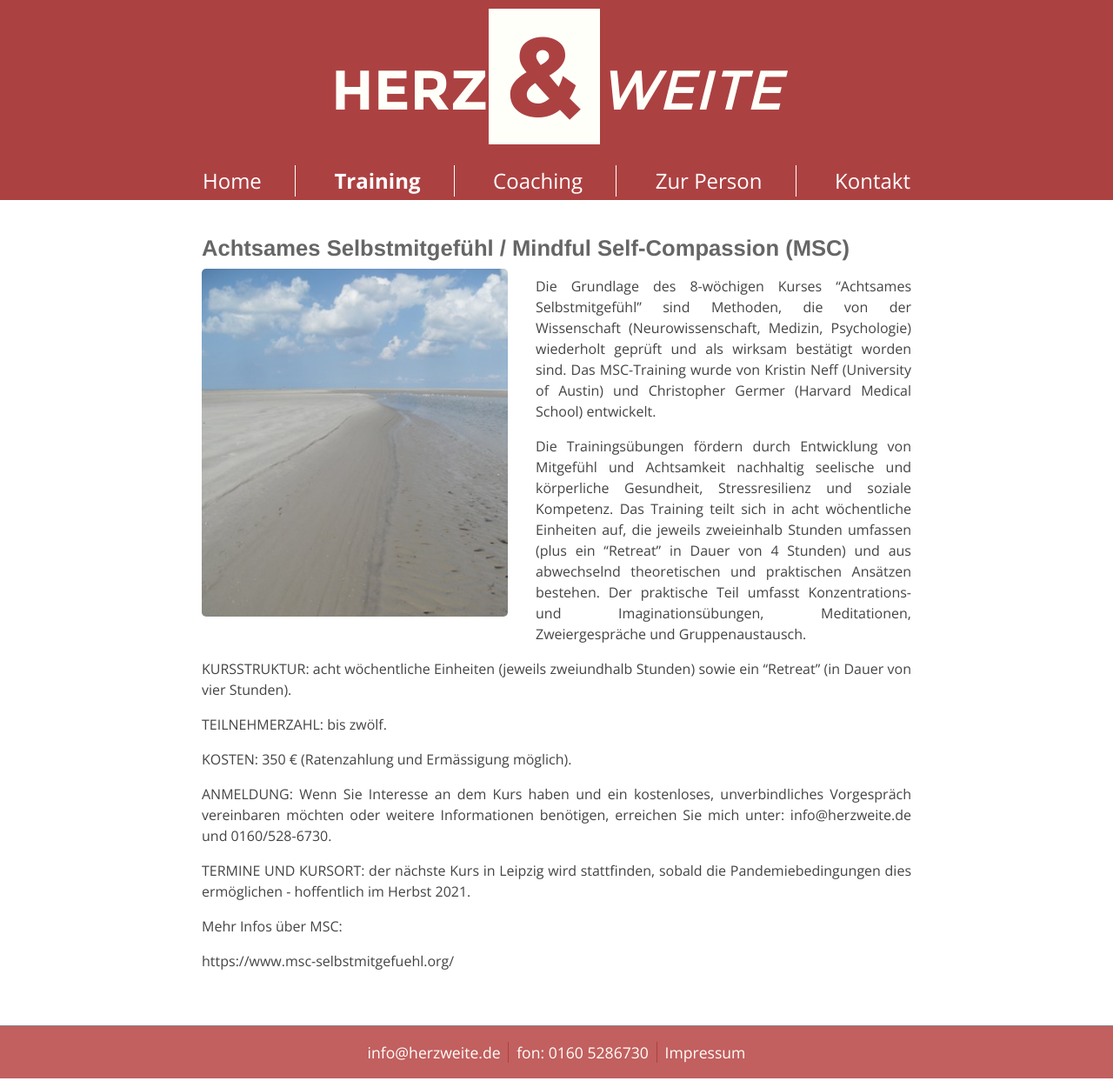
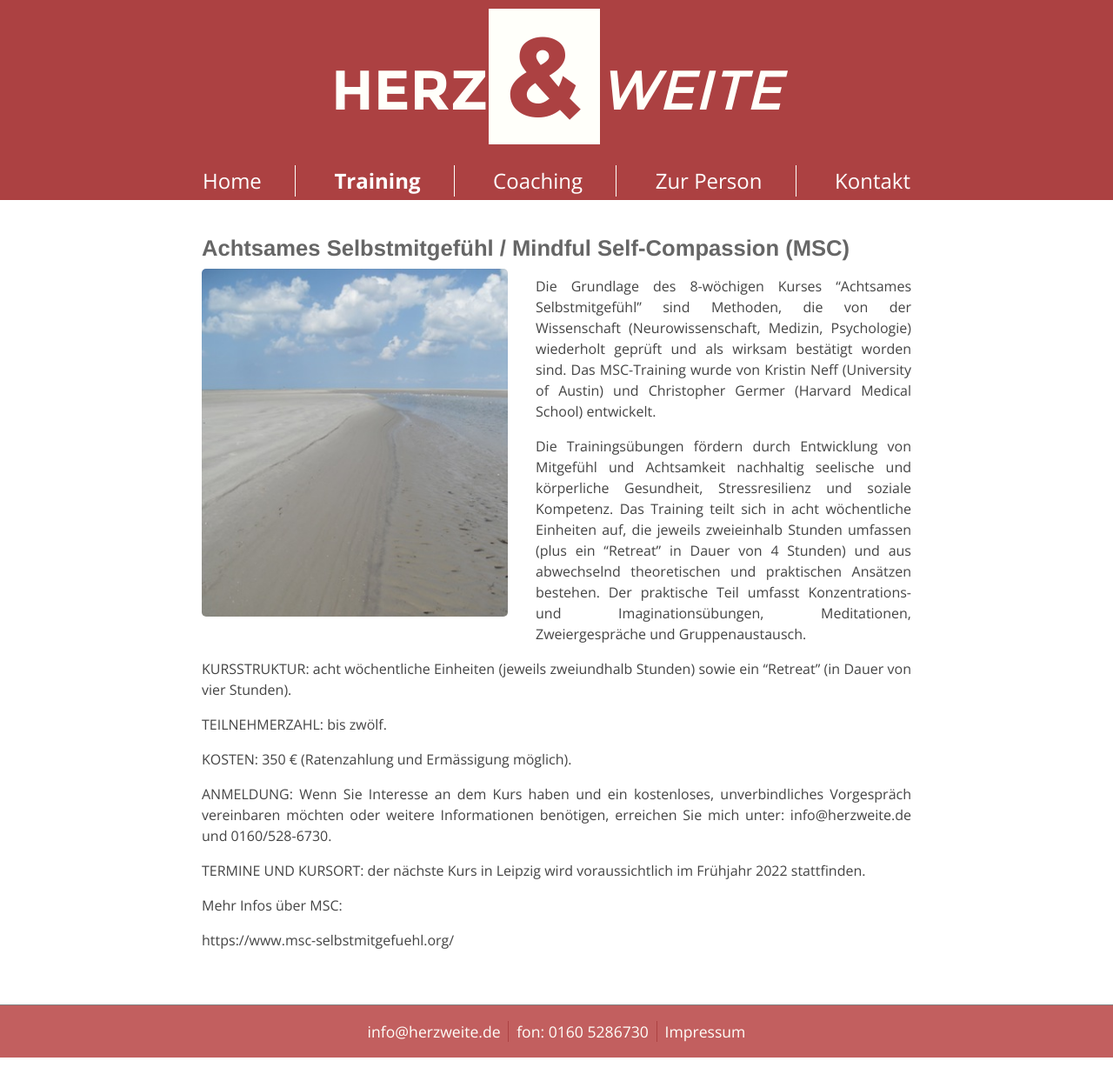
Before and after one commit to herzweite/herzweite.github.io, a Jekyll site: the page built from training.md, in a window 1280 px wide. Shown: the whole page at 87% size. Built offline with Jekyll 4.4.1, drawn with Linux system fonts in a browser that asks for light colours; after the commit the page ends 1219 px from its top, so only the background shows below that.

Commit message:
Update training.md

```diff
--- a/training.md
+++ b/training.md
@@ -26,7 +26,7 @@ ANMELDUNG:
 Wenn Sie Interesse an dem Kurs haben und ein kostenloses, unverbindliches Vorgespräch vereinbaren möchten oder weitere Informationen benötigen, erreichen Sie mich unter: info@herzweite.de und 0160/528-6730.
 
 TERMINE UND KURSORT:
-der nächste Kurs in Leipzig wird stattfinden, sobald die Pandemiebedingungen dies ermöglichen - hoffentlich im Herbst 2021.
+der nächste Kurs in Leipzig wird voraussichtlich im Frühjahr 2022 stattfinden.
 
 
 Mehr Infos über MSC:
```
